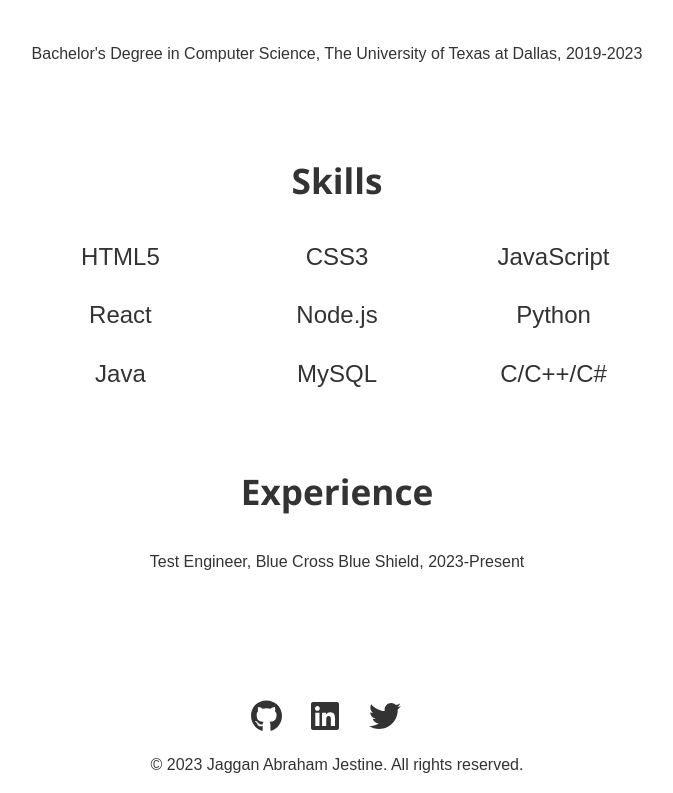
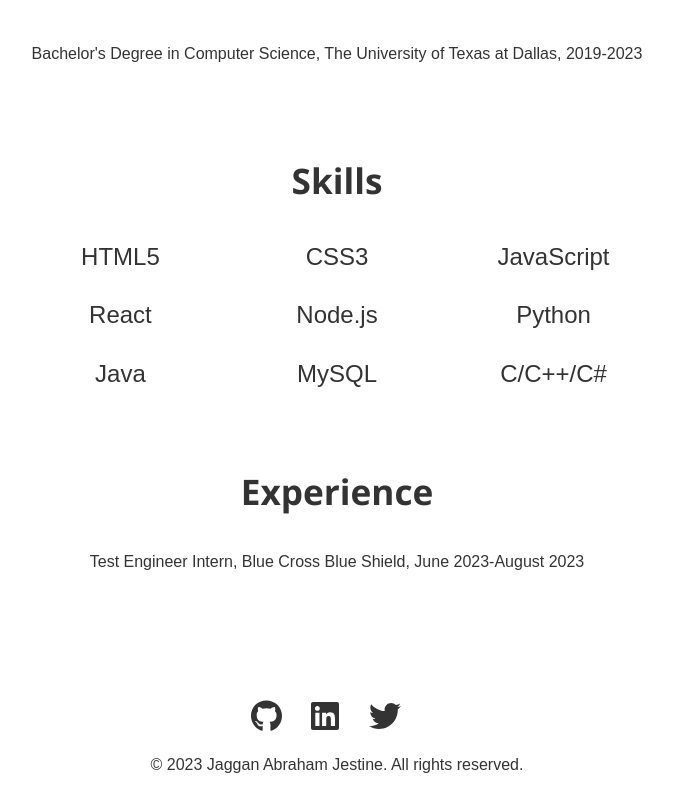
Before and after one commit to jagganjestine/jjweb, a React (Create React App) app: page /about in a window 1280 px wide. Shown: the part 672-1465 px from the top of the page, without its empty margins (303-976 px from the left). Built offline with nearby package versions, Linux system fonts and the light colour scheme.

Commit message:
Update About.js

```diff
--- a/src/components/About.js
+++ b/src/components/About.js
@@ -53,7 +53,7 @@ const About = () => {
       <div className="experience-container">
         <h3>Experience</h3>
         <ul>
-          <li>Test Engineer, Blue Cross Blue Shield, 2023-Present</li>
+          <li>Test Engineer Intern, Blue Cross Blue Shield, June 2023-August 2023</li>
         </ul>
       </div>
     </section>
```
